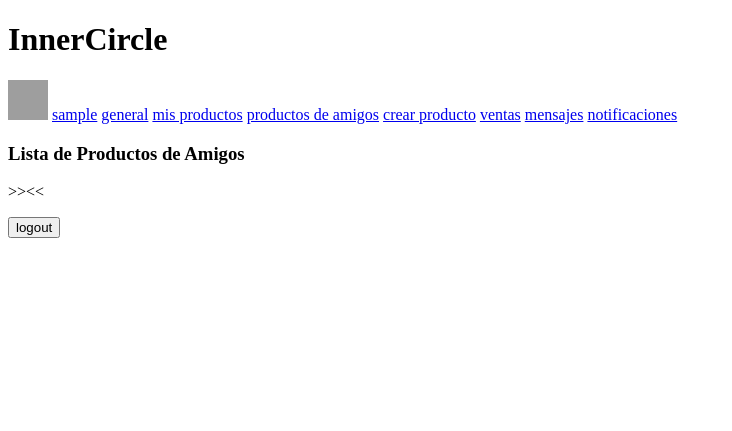
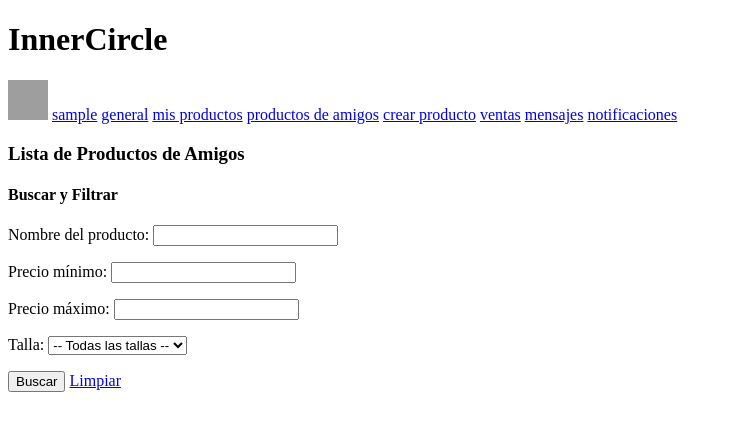
Before and after one commit to sergiodev44/InnerCircle, a Django app: page /inner/productos/amigos/ in a window 1280 px wide. Shown: the top 431 px of the page, without its empty margins (0-732 px from the left). Run offline with Django 5.2, Linux system fonts and the light colour scheme; the visitor is signed in with stand-in values (Sample User, id 1); data that the repository does not hold is empty; grey boxes are pictures that could not be loaded.

Commit message:
filtros para general, misprodutos y amigosproductos

```diff
--- a/proyecto_final/inner_circle/forms.py
+++ b/proyecto_final/inner_circle/forms.py
@@ -66,3 +66,10 @@ class MensajeForm(forms.ModelForm):
         widgets = {
             "contenido": forms.Textarea(attrs={'cols':50, 'rows':3}),
         }
+
+
+class ProductSearchForm(forms.Form):
+    nombre = forms.CharField(max_length=200, required=False, label="Nombre del producto")
+    precio_min = forms.DecimalField(min_value=0, required=False, label="Precio mínimo")
+    precio_max = forms.DecimalField(min_value=0, required=False, label="Precio máximo")
+    talla = forms.ChoiceField(choices=[('', '-- Todas las tallas --')] + list(Product.TALLAS), required=False, label="Talla")
--- a/proyecto_final/inner_circle/templates/inner_circle/amigosProductList.html
+++ b/proyecto_final/inner_circle/templates/inner_circle/amigosProductList.html
@@ -2,18 +2,13 @@
 {% block main %}
 
 <h3>Lista de Productos de Amigos</h3>
-{% if request.user.is_authenticated %}
-    <p>>>{{user.profile.nombre_tag}}<<</p>
-    <form method="post" action="{% url 'logout' %}">
-    {% csrf_token %}
-    {{form.as_p}}
-    <button type="submit">logout</button>
-    </form>
-{% else %}
-    <p>ve a la pantalla de login</p>
-    <a href="{% url 'login' %}">login</a>
-{% endif %}
 
+<form method="get" action="">
+    <h4>Buscar y Filtrar</h4>
+    {{ search_form.as_p }}
+    <button type="submit">Buscar</button>
+    <a href="{% url 'inner_circle:amigos_product_list' %}">Limpiar</a>
+</form>
 
 {% if amigos_productos %}
         {% for p in amigos_productos %}
--- a/proyecto_final/inner_circle/views.py
+++ b/proyecto_final/inner_circle/views.py
@@ -2,7 +2,7 @@ from .models import Profile, Product, Venta, Resena, User, FriendRequest, Mensaj
 from django.urls import reverse_lazy
 from django.views.generic import ListView, DeleteView, UpdateView, DetailView, CreateView
 from django.contrib.auth.mixins import LoginRequiredMixin, UserPassesTestMixin
-from .forms import ProfileForm, ProductForm, ResenaForm, UserForm, FriendRequestForm, MensajeForm
+from .forms import ProfileForm, ProductForm, ResenaForm, UserForm, FriendRequestForm, MensajeForm, ProductSearchForm
 from django.views import View
 from django.views.generic import TemplateView
 from django.shortcuts import redirect
@@ -55,15 +55,63 @@ class productListView(ListView):
     model = Product
     template_name = "productList.html"
     context_object_name = "productos"
+
     def get_queryset(self):
-        return Product.objects.exclude(user=self.request.user)
+        queryset = Product.objects.exclude(user=self.request.user)
+        return self._apply_filters(queryset)
 
-class amigosProductListView(ListView, LoginRequiredMixin):
+    def _apply_filters(self, queryset):
+        nombre = self.request.GET.get('nombre', '').strip()
+        precio_min = self.request.GET.get('precio_min', '')
+        precio_max = self.request.GET.get('precio_max', '')
+        talla = self.request.GET.get('talla', '')
+
+        if nombre:
+            queryset = queryset.filter(nombre__icontains=nombre)
+        if precio_min:
+            queryset = queryset.filter(precio__gte=precio_min)
+        if precio_max:
+            queryset = queryset.filter(precio__lte=precio_max)
+        if talla:
+            queryset = queryset.filter(talla=talla)
+
+        return queryset
+
+    def get_context_data(self, **kwargs):
+        context = super().get_context_data(**kwargs)
+        context['search_form'] = ProductSearchForm(self.request.GET)
+        return context
+
+class amigosProductListView(LoginRequiredMixin, ListView):
     model = Product
     template_name = "amigosProductList.html"
     context_object_name = "amigos_productos"
+
     def get_queryset(self):
-        return Product.objects.filter(user__in=self.request.user.friends.all())
+        queryset = Product.objects.filter(user__in=self.request.user.friends.all())
+        return self._apply_filters(queryset)
+
+    def _apply_filters(self, queryset):
+        nombre = self.request.GET.get('nombre', '').strip()
+        precio_min = self.request.GET.get('precio_min', '')
+        precio_max = self.request.GET.get('precio_max', '')
+        talla = self.request.GET.get('talla', '')
+
+        if nombre:
+            queryset = queryset.filter(nombre__icontains=nombre)
+        if precio_min:
+            queryset = queryset.filter(precio__gte=precio_min)
+        if precio_max:
+            queryset = queryset.filter(precio__lte=precio_max)
+        if talla:
+            queryset = queryset.filter(talla=talla)
+
+        return queryset
+
+    def get_context_data(self, **kwargs):
+        context = super().get_context_data(**kwargs)
+        context['search_form'] = ProductSearchForm(self.request.GET)
+        return context
 
 
 class productDetailView(DetailView):
@@ -108,8 +156,32 @@ class misProductosListView(LoginRequiredMixin, ListView):
     model = Product
     template_name = "misProducts.html"
     context_object_name = "productos"
+
     def get_queryset(self):
-        return Product.objects.filter(user=self.request.user)
+        queryset = Product.objects.filter(user=self.request.user)
+        return self._apply_filters(queryset)
+
+    def _apply_filters(self, queryset):
+        nombre = self.request.GET.get('nombre', '').strip()
+        precio_min = self.request.GET.get('precio_min', '')
+        precio_max = self.request.GET.get('precio_max', '')
+        talla = self.request.GET.get('talla', '')
+
+        if nombre:
+            queryset = queryset.filter(nombre__icontains=nombre)
+        if precio_min:
+            queryset = queryset.filter(precio__gte=precio_min)
+        if precio_max:
+            queryset = queryset.filter(precio__lte=precio_max)
+        if talla:
+            queryset = queryset.filter(talla=talla)
+
+        return queryset
+
+    def get_context_data(self, **kwargs):
+        context = super().get_context_data(**kwargs)
+        context['search_form'] = ProductSearchForm(self.request.GET)
+        return context
 
 
 # VENTAS
```
Also changed, not shown: proyecto_final/inner_circle/templates/inner_circle/misProducts.html (+7 -0 lines), proyecto_final/inner_circle/templates/inner_circle/productList.html (+7 -0 lines).
